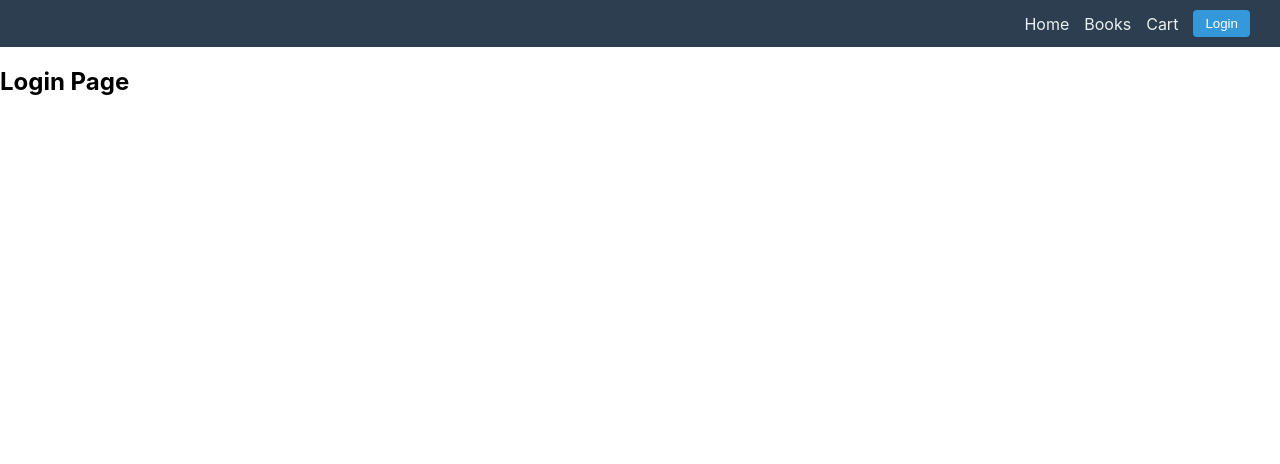
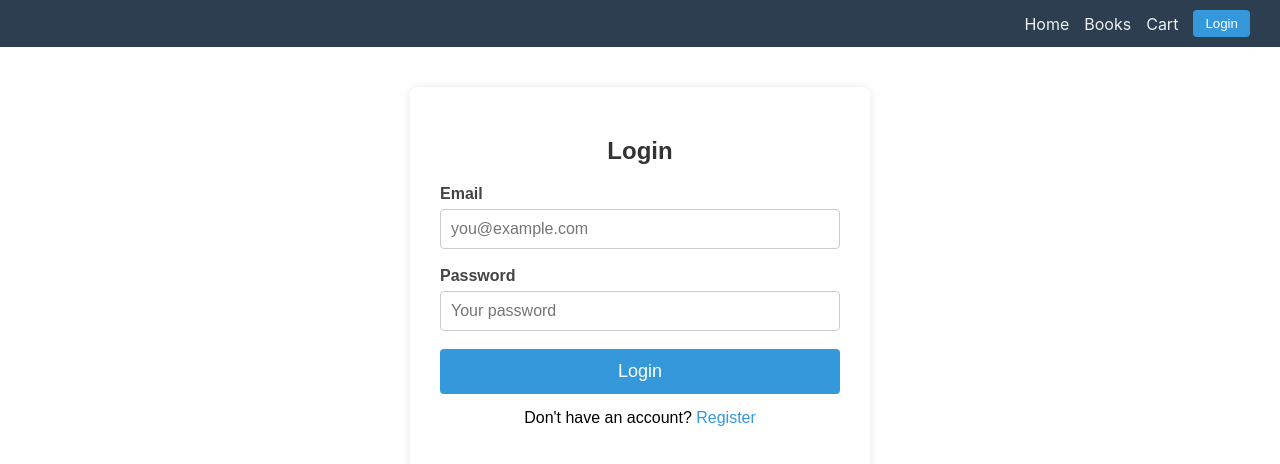
Before and after one commit to gayathirijeyananthan/Project-1---Cohort-11, a React (Create React App) app in the folder frontend/: page / in a window 1280 px wide. Both pictures are taken after a click on the button "Login". Shown: the top 464 px of the page. Built offline with nearby package versions, Linux system fonts and the light colour scheme.

Commit message:
Login REgister both part done -- Frontend + Backend

```diff
--- a/frontend/package.json
+++ b/frontend/package.json
@@ -2,6 +2,7 @@
   "name": "frontend",
   "version": "0.1.0",
   "private": true,
+  "proxy": "http://localhost:5000",
   "dependencies": {
     "@testing-library/dom": "^10.4.0",
     "@testing-library/jest-dom": "^6.6.3",
--- a/frontend/src/App.js
+++ b/frontend/src/App.js
@@ -6,6 +6,7 @@ import HomePage from './pages/Homepage';
 import BooksPage from './pages/Bookpage';
 import CartPage from './pages/Cartpage';
 import LoginPage from './pages/Login';
+import RegisterPage from './pages/Registerform';
 
 function App() {
   return (
@@ -16,6 +17,8 @@ function App() {
         <Route path="/books" element={<BooksPage />} />
         <Route path="/cart" element={<CartPage />} />
         <Route path="/login" element={<LoginPage />} />
+        <Route path="/register" element={<RegisterPage />} />
+
       </Routes>
     </BrowserRouter>
   );
--- /dev/null
+++ b/frontend/src/css/Form.css
@@ -0,0 +1,55 @@
+.form-container {
+  max-width: 400px;
+  margin: 40px auto;
+  padding: 30px;
+  box-shadow: 0 0 10px rgba(0,0,0,0.1);
+  background: #fff;
+  border-radius: 8px;
+  font-family: Arial, sans-serif;
+}
+
+.form-container h2 {
+  text-align: center;
+  margin-bottom: 20px;
+  color: #333;
+}
+
+.form label {
+  display: block;
+  margin-bottom: 6px;
+  font-weight: bold;
+  color: #444;
+}
+
+.form input {
+  width: 100%;
+  padding: 10px;
+  margin-bottom: 18px;
+  border: 1px solid #ccc;
+  border-radius: 4px;
+  box-sizing: border-box;
+  font-size: 16px;
+}
+
+.form button {
+  width: 100%;
+  background-color: #3498db;
+  color: white;
+  border: none;
+  padding: 12px;
+  font-size: 18px;
+  border-radius: 4px;
+  cursor: pointer;
+  transition: background-color 0.3s ease;
+}
+
+.form button:hover {
+  background-color: #2980b9;
+}
+
+.message {
+  text-align: center;
+  margin-top: 15px;
+  color: #e74c3c;
+  font-weight: bold;
+}
--- a/frontend/src/pages/Login.js
+++ b/frontend/src/pages/Login.js
@@ -1,7 +1,81 @@
-import React from 'react';
+import React, { useState } from 'react';
+import { Link } from 'react-router-dom';  // <-- import Link here
+import '../css/Form.css'; // Import your CSS file for styling
 
-const LoginPage = () => {
-  return <h2>Login Page</h2>;
+const LoginForm = () => {
+  const [formData, setFormData] = useState({ email: '', password: '' });
+  const [message, setMessage] = useState('');
+
+  const handleChange = e => {
+    setFormData(prev => ({ ...prev, [e.target.name]: e.target.value }));
+  };
+
+  const handleSubmit = async e => {
+    e.preventDefault();
+
+    if (!formData.email || !formData.password) {
+      setMessage('Please fill all fields');
+      return;
+    }
+
+    try {
+      const res = await fetch('http://localhost:5000/api/user/login', {
+        method: 'POST',
+        headers: { 'Content-Type': 'application/json' },
+        body: JSON.stringify(formData),
+      });
+
+      const data = await res.json();
+
+      if (res.ok) {
+        setMessage('Login successful!');
+        // TODO: handle token/session and redirect
+      } else {
+        setMessage(data.message || 'Login failed');
+      }
+    } catch (error) {
+      setMessage('Server error');
+    }
+  };
+
+  return (
+    <div className="form-container">
+      <h2>Login</h2>
+      <form onSubmit={handleSubmit} className="form">
+        <label>Email</label>
+        <input
+          type="email"
+          name="email"
+          value={formData.email}
+          onChange={handleChange}
+          placeholder="you@example.com"
+          required
+        />
+
+        <label>Password</label>
+        <input
+          type="password"
+          name="password"
+          value={formData.password}
+          onChange={handleChange}
+          placeholder="Your password"
+          required
+        />
+
+        <button type="submit">Login</button>
+      </form>
+
+      {message && <p className="message">{message}</p>}
+
+      {/* Add this block for register link */}
+      <p style={{ textAlign: 'center', marginTop: '15px' }}>
+        Don't have an account?{' '}
+        <Link to="/register" style={{ color: '#3498db', textDecoration: 'none' }}>
+          Register
+        </Link>
+      </p>
+    </div>
+  );
 };
 
-export default LoginPage;
+export default LoginForm;
--- /dev/null
+++ b/frontend/src/pages/Registerform.js
@@ -0,0 +1,87 @@
+import React, { useState } from 'react';
+import '../css/Form.css'; // Import your CSS file for styling
+
+const RegisterForm = () => {
+    const [formData, setFormData] = useState({
+        name: '',
+        email: '',
+        password: '',
+    });
+
+    const [message, setMessage] = useState('');
+
+    const handleChange = e => {
+        setFormData(prev => ({ ...prev, [e.target.name]: e.target.value }));
+    };
+
+    const handleSubmit = async e => {
+        e.preventDefault();
+
+        // Basic validation
+        if (!formData.name || !formData.email || !formData.password) {
+            setMessage('Please fill all fields');
+            return;
+        }
+
+        try {
+            const res = await fetch('http://localhost:5000/api/user/register', {
+                method: 'POST',
+                headers: { 'Content-Type': 'application/json' },
+                body: JSON.stringify(formData),
+            });
+
+            const data = await res.json();
+
+            if (res.ok) {
+                setMessage('Registration successful! You can login now.');
+                setFormData({ name: '', email: '', password: '' });
+            } else {
+                setMessage(data.message || 'Registration failed');
+            }
+        } catch (error) {
+            setMessage('Server error');
+        }
+    };
+
+    return (
+        <div className="form-container">
+            <h2>Create Account</h2>
+            <form onSubmit={handleSubmit} className="form">
+                <label>Name</label>
+                <input
+                    type="text"
+                    name="name"
+                    value={formData.name}
+                    onChange={handleChange}
+                    placeholder="Your full name"
+                    required
+                />
+
+                <label>Email</label>
+                <input
+                    type="email"
+                    name="email"
+                    value={formData.email}
+                    onChange={handleChange}
+                    placeholder="you@example.com"
+                    required
+                />
+
+                <label>Password</label>
+                <input
+                    type="password"
+                    name="password"
+                    value={formData.password}
+                    onChange={handleChange}
+                    placeholder="Create a password"
+                    required
+                />
+
+                <button type="submit">Register</button>
+            </form>
+            {message && <p className="message">{message}</p>}
+        </div>
+    );
+};
+
+export default RegisterForm;
```
